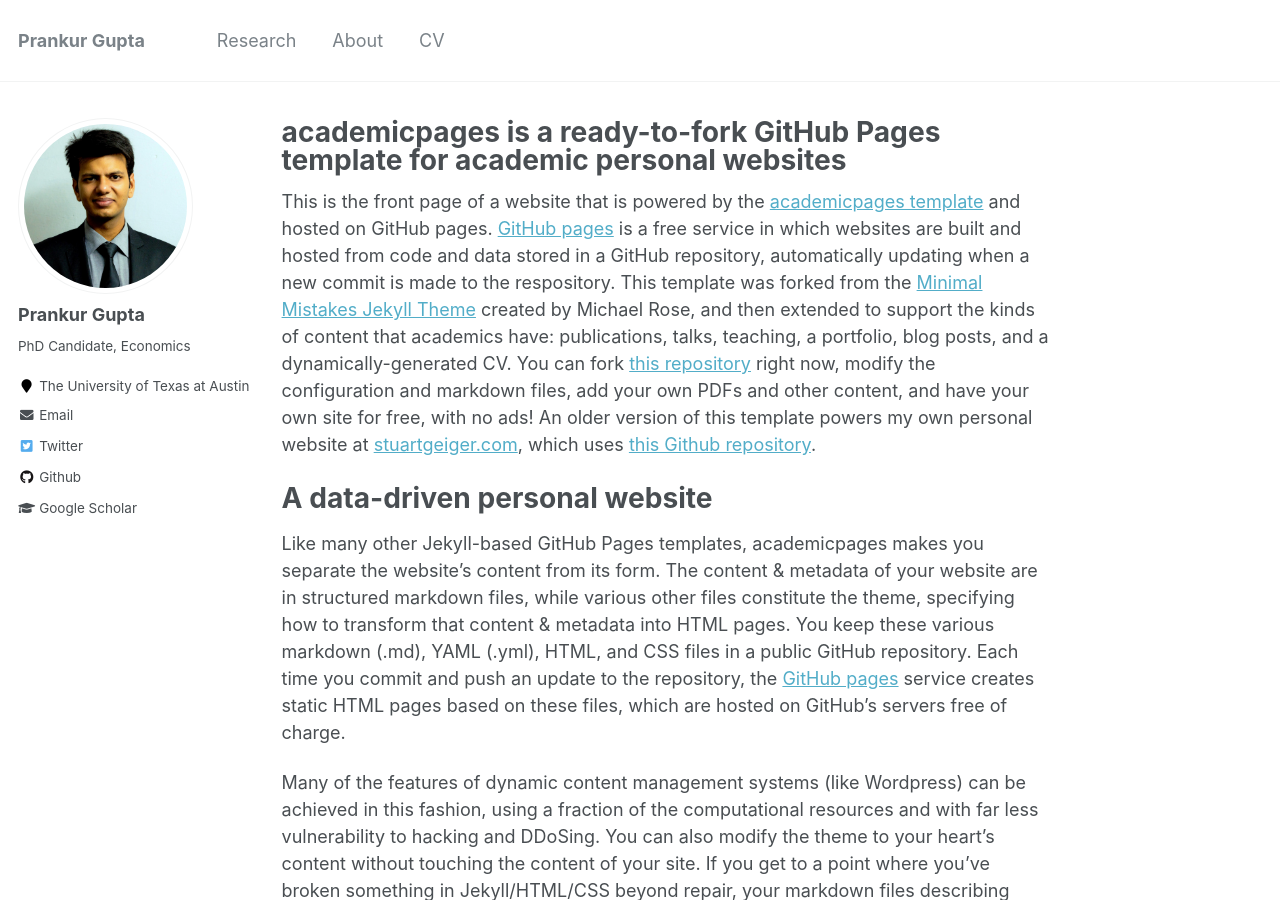
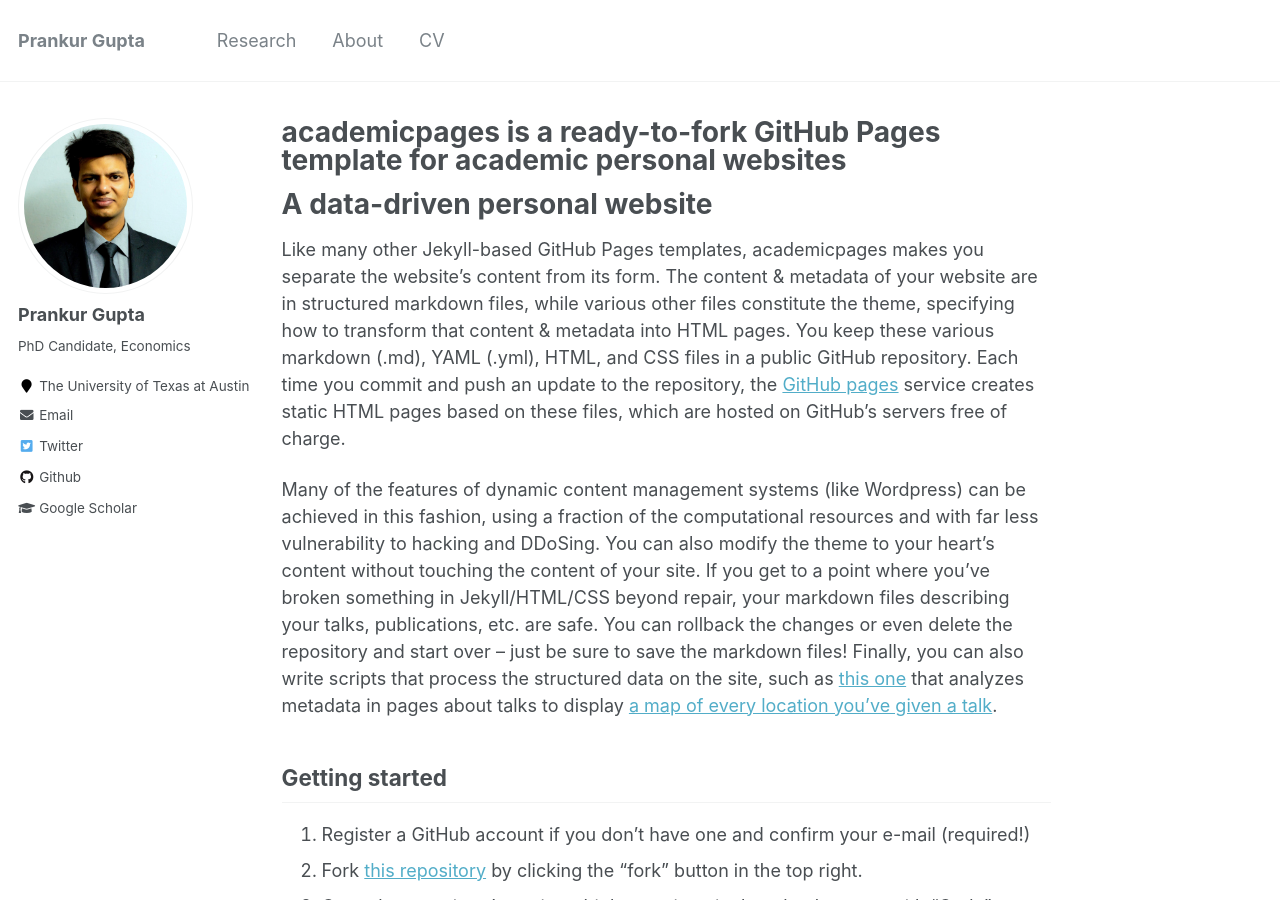
Before and after one commit to prankur432/prankur432.github.io, a Jekyll site: the page built from _pages/about.md, in a window 1280 px wide and 900 px high. Built offline with Jekyll 4.4.1, drawn with Linux system fonts in a browser that asks for light colours; some of the changed text lies outside the part shown.

Commit message:
Alter home page 1.0

```diff
--- a/_pages/about.md
+++ b/_pages/about.md
@@ -8,7 +8,6 @@
   - /about.html
 ---
 
-This is the front page of a website that is powered by the [academicpages template](https://github.com/academicpages/academicpages.github.io) and hosted on GitHub pages. [GitHub pages](https://pages.github.com) is a free service in which websites are built and hosted from code and data stored in a GitHub repository, automatically updating when a new commit is made to the respository. This template was forked from the [Minimal Mistakes Jekyll Theme](https://mmistakes.github.io/minimal-mistakes/) created by Michael Rose, and then extended to support the kinds of content that academics have: publications, talks, teaching, a portfolio, blog posts, and a dynamically-generated CV. You can fork [this repository](https://github.com/academicpages/academicpages.github.io) right now, modify the configuration and markdown files, add your own PDFs and other content, and have your own site for free, with no ads! An older version of this template powers my own personal website at [stuartgeiger.com](http://stuartgeiger.com), which uses [this Github repository](https://github.com/staeiou/staeiou.github.io).
 
 A data-driven personal website
 ======
@@ -17,7 +16,7 @@
 Many of the features of dynamic content management systems (like Wordpress) can be achieved in this fashion, using a fraction of the computational resources and with far less vulnerability to hacking and DDoSing. You can also modify the theme to your heart's content without touching the content of your site. If you get to a point where you've broken something in Jekyll/HTML/CSS beyond repair, your markdown files describing your talks, publications, etc. are safe. You can rollback the changes or even delete the repository and start over -- just be sure to save the markdown files! Finally, you can also write scripts that process the structured data on the site, such as [this one](https://github.com/academicpages/academicpages.github.io/blob/master/talkmap.ipynb) that analyzes metadata in pages about talks to display [a map of every location you've given a talk](https://academicpages.github.io/talkmap.html).
 
 Getting started
-======
+------
 1. Register a GitHub account if you don't have one and confirm your e-mail (required!)
 1. Fork [this repository](https://github.com/academicpages/academicpages.github.io) by clicking the "fork" button in the top right.
 1. Go to the repository's settings (rightmost item in the tabs that start with "Code", should be below "Unwatch"). Rename the repository "[your GitHub username].github.io", which will also be your website's URL.
@@ -44,7 +43,3 @@
 
 Example: editing a markdown file for a talk
 ![Editing a markdown file for a talk](/images/editing-talk.png)
-
-For more info
-------
-More info about configuring academicpages can be found in [the guide](https://academicpages.github.io/markdown/). The [guides for the Minimal Mistakes theme](https://mmistakes.github.io/minimal-mistakes/docs/configuration/) (which this theme was forked from) might also be helpful.
```
